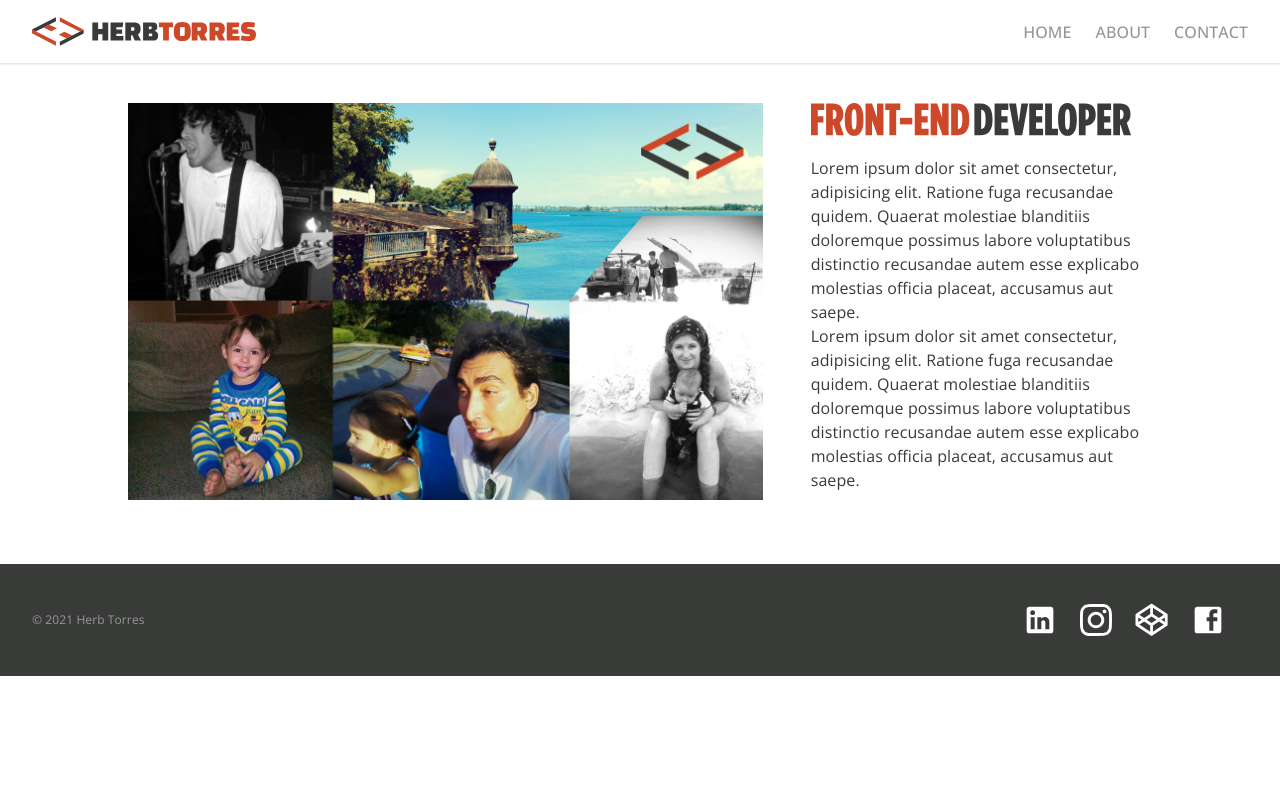
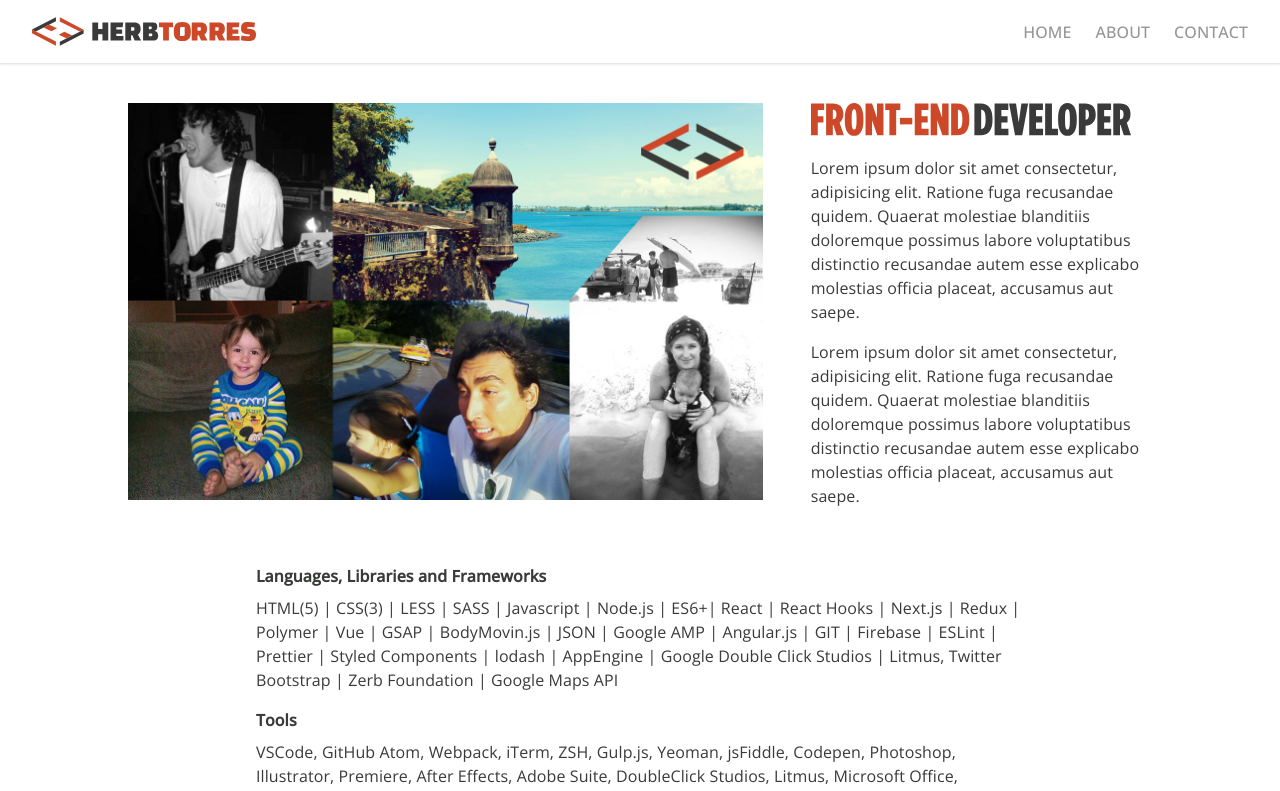
Before and after one commit to herbicus/next-folio, a Next.js app: page /about in a window 1280 px wide. Shown: the top 791 px of the page. Built offline with nearby package versions, Linux system fonts and the light colour scheme.

Commit message:
adds some stuff

```diff
--- a/src/pages/about.tsx
+++ b/src/pages/about.tsx
@@ -9,9 +9,9 @@ const About = () => {
   return (
     <Main meta={<Meta title="About" description="Herb Torres | About" />}>
       <div className="px-4 md:px-8 pt-10 md:pt-18 mb-12 md:mb-16">
-        <div className="max-w-screen-lg mx-auto">
+        <div className="max-w-screen-lg mx-auto mb-10 md:mb-14">
           <div className="grid grid-cols-1 md:grid-cols-12 justify-items-center">
-            <div className="col-span-1 md:col-span-8 pr-0 md:pr-12">
+            <div className="col-span-1 md:col-span-8 pr-0 md:pr-12 mb-8 md:mb-0">
               <img
                 src={`${router.basePath}/assets/images/about-img.jpg`}
                 alt="Herb Torres"
@@ -134,14 +134,14 @@ const About = () => {
                 </svg>
               </div>
 
-              <p className="font-sans text-base">
+              <p className="text-base mb-4">
                 Lorem ipsum dolor sit amet consectetur, adipisicing elit.
                 Ratione fuga recusandae quidem. Quaerat molestiae blanditiis
                 doloremque possimus labore voluptatibus distinctio recusandae
                 autem esse explicabo molestias officia placeat, accusamus aut
                 saepe.
               </p>
-              <p className="font-sans text-base">
+              <p className="text-base">
                 Lorem ipsum dolor sit amet consectetur, adipisicing elit.
                 Ratione fuga recusandae quidem. Quaerat molestiae blanditiis
                 doloremque possimus labore voluptatibus distinctio recusandae
@@ -155,6 +155,26 @@ const About = () => {
             </div>
           </div>
         </div>
+
+        <div className="max-w-screen-md mx-auto">
+          <p className="font-semibold mb-2">
+            Languages, Libraries and Frameworks
+          </p>
+          <p className="mb-4">
+            HTML(5) | CSS(3) | LESS | SASS | Javascript | Node.js | ES6+| React
+            | React Hooks | Next.js | Redux | Polymer | Vue | GSAP |
+            BodyMovin.js | JSON | Google AMP | Angular.js | GIT | Firebase |
+            ESLint | Prettier | Styled Components | lodash | AppEngine | Google
+            Double Click Studios | Litmus, Twitter Bootstrap | Zerb Foundation |
+            Google Maps API
+          </p>
+          <p className="font-semibold mb-2">Tools</p>
+          <p>
+            VSCode, GitHub Atom, Webpack, iTerm, ZSH, Gulp.js, Yeoman, jsFiddle,
+            Codepen, Photoshop, Illustrator, Premiere, After Effects, Adobe
+            Suite, DoubleClick Studios, Litmus, Microsoft Office, Windows/OSX
+          </p>
+        </div>
       </div>
     </Main>
   );
```
